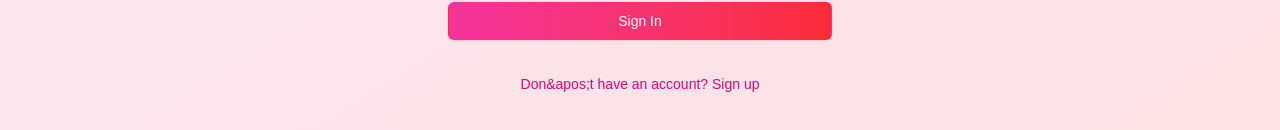
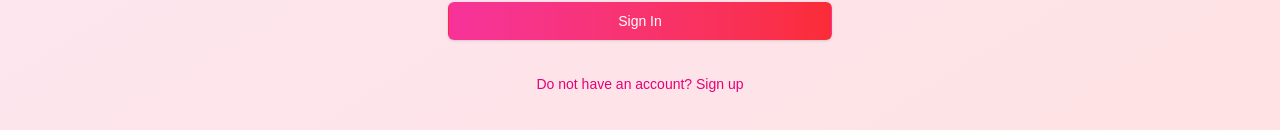
Before and after one commit to karanmehta567/dating-application-nextjs, a Next.js app: page /auth in a window 1280 px wide. Shown: the part 558-688 px from the top of the page. Built offline with nearby package versions, Linux system fonts and the light colour scheme; no server answers.

Commit message:
fixed apos

```diff
--- a/app/auth/page.tsx
+++ b/app/auth/page.tsx
@@ -117,7 +117,7 @@ export default function AuthPage(){
                             >
                                 {isSignUp
                                 ? "Already have an account? Sign in"
-                                : "Don&apos;t have an account? Sign up"}
+                                : "Do not have an account? Sign up"}
                             </button>
                         </div>
                 </div>
```
